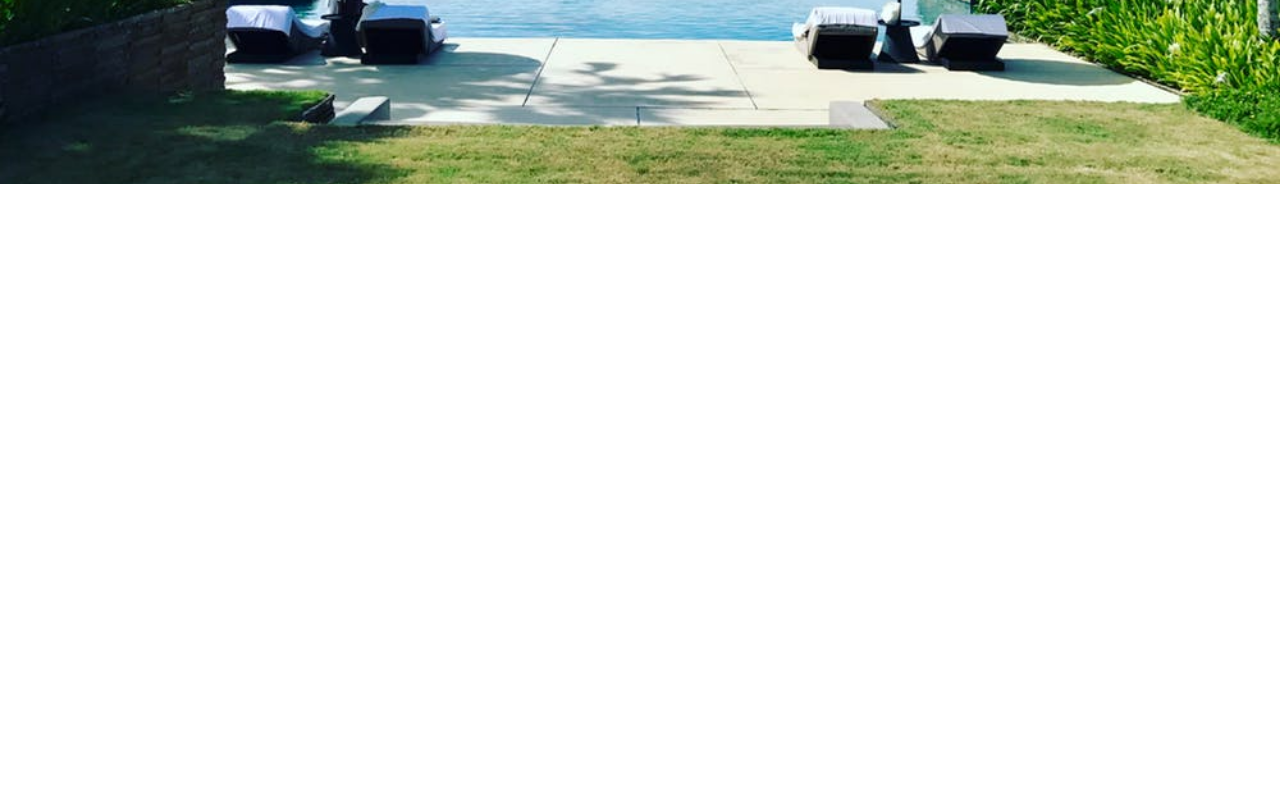
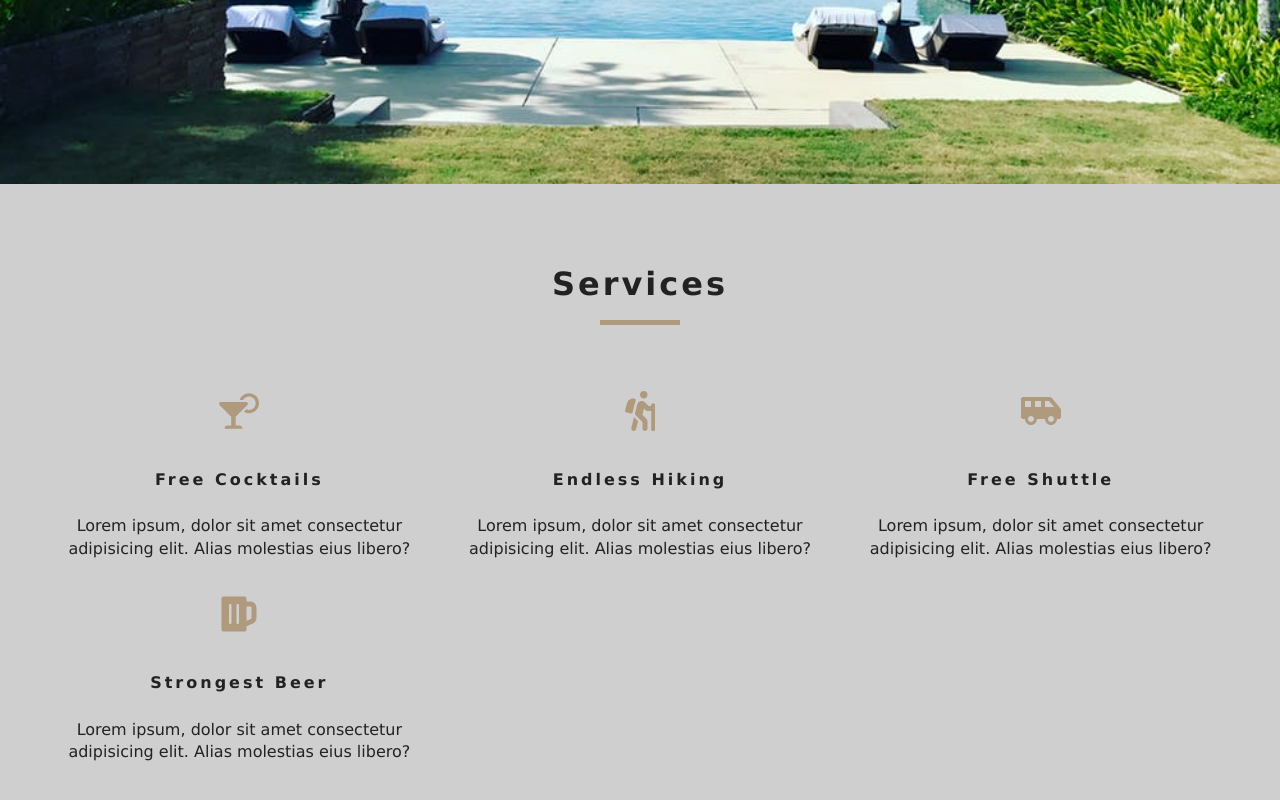
Before and after one commit to Safro94/beach-resort, a React (Create React App) app: page / in a window 1280 px wide. Shown: the part 616-1416 px from the top of the page. Before the commit the page ends 800 px from the top, so only its background shows below. Built offline with nearby package versions, Linux system fonts and the light colour scheme.

Commit message:
add services section

```diff
--- /dev/null
+++ b/src/components/services/index.module.scss
@@ -0,0 +1,23 @@
+@import '../../styles/index.scss';
+
+.container {
+	padding: 5rem 0;
+	background: $darkGrey;
+	text-align: center;
+
+	.servicesContainer {
+		width: 90vw;
+		margin: 0 auto;
+		display: grid;
+		grid-template-columns: repeat(auto-fit, minmax(255px, 1fr));
+		grid-row-gap: 2rem;
+		grid-column-gap: 50px;
+	}
+}
+
+@include mq-md {
+	.servicesContainer {
+		width: 95vw;
+		max-width: 1170px;
+	}
+}
--- /dev/null
+++ b/src/components/services/index.tsx
@@ -0,0 +1,58 @@
+import React, { FC } from 'react'
+import { FaCocktail, FaHiking, FaShuttleVan, FaBeer } from 'react-icons/fa';
+
+import Title from '../title';
+import Service from './service';
+
+import styles from './index.module.scss';
+
+export interface IService {
+  id: number,
+  icon: React.ReactElement,
+  title: string,
+  info: string
+}
+
+const services: IService[] = [
+  {
+    id: 1,
+    icon: <FaCocktail />,
+    title: "Free Cocktails",
+    info:
+      "Lorem ipsum, dolor sit amet consectetur adipisicing elit. Alias molestias eius libero?"
+  },
+  {
+    id: 2,
+    icon: <FaHiking />,
+    title: "Endless Hiking",
+    info:
+      "Lorem ipsum, dolor sit amet consectetur adipisicing elit. Alias molestias eius libero?"
+  },
+  {
+    id: 3,
+    icon: <FaShuttleVan />,
+    title: "Free Shuttle",
+    info:
+      "Lorem ipsum, dolor sit amet consectetur adipisicing elit. Alias molestias eius libero?"
+  },
+  {
+    id: 4,
+    icon: <FaBeer />,
+    title: "Strongest Beer",
+    info:
+      "Lorem ipsum, dolor sit amet consectetur adipisicing elit. Alias molestias eius libero?"
+  }
+]
+
+const Services: FC = () => {
+  return (
+    <section className={styles.container}>
+      <Title title='services' />
+      <div className={styles.servicesContainer}>
+        {services.map(item => <Service key={item.id} service={item} />)}
+      </div>
+    </section>
+  )
+}
+
+export default Services
--- /dev/null
+++ b/src/components/services/service/index.module.scss
@@ -0,0 +1,24 @@
+@import '../../../styles/index.scss';
+
+.icon {
+	display: inline-block;
+	color: $primaryColor;
+	font-size: 2.5rem;
+	margin-bottom: 1.5rem;
+}
+
+.title {
+	letter-spacing: $mainSpacing;
+	text-transform: capitalize;
+}
+
+.info {
+	width: 80%;
+	margin: 0 auto;
+}
+
+@include mq-lg {
+	.info {
+		width: 100%;
+	}
+}
--- /dev/null
+++ b/src/components/services/service/index.tsx
@@ -0,0 +1,21 @@
+import React, { FC } from 'react'
+
+import { IService } from '../index';
+
+import styles from './index.module.scss';
+
+interface ServiceProps {
+  service: IService
+}
+
+const Service: FC<ServiceProps> = ({ service: { icon, title, info } }) => {
+  return (
+    <article>
+      <span className={styles.icon}>{icon}</span>
+      <h6 className={styles.title}>{title}</h6>
+      <p className={styles.info}>{info}</p>
+    </article>
+  )
+}
+
+export default Service
--- /dev/null
+++ b/src/components/title/index.module.scss
@@ -0,0 +1,20 @@
+@import '../../styles/index.scss';
+
+.container {
+	text-align: center;
+	margin-bottom: 4rem;
+
+	.title {
+		font-size: 2rem;
+		letter-spacing: $mainSpacing;
+		text-transform: capitalize;
+		margin-bottom: 1rem;
+	}
+
+	.separator {
+		width: 5rem;
+		height: 5px;
+		margin: 0 auto;
+		background: $primaryColor;
+	}
+}
--- /dev/null
+++ b/src/components/title/index.tsx
@@ -0,0 +1,18 @@
+import React, { FC } from 'react'
+
+import styles from './index.module.scss';
+
+interface TitleProps {
+  title: string
+}
+
+const Title: FC<TitleProps> = ({ title }) => {
+  return (
+    <div className={styles.container}>
+      <h4 className={styles.title}>{title}</h4>
+      <div className={styles.separator} />
+    </div>
+  )
+}
+
+export default Title
--- a/src/pages/home/index.tsx
+++ b/src/pages/home/index.tsx
@@ -3,6 +3,7 @@ import { Link } from 'react-router-dom';
 
 import Hero from '../../components/hero';
 import Banner from '../../components/banner';
+import Services from '../../components/services';
 
 import { ROOMS } from '../../utils/routes';
 
@@ -10,6 +11,7 @@ import styles from './index.module.scss';
 
 const Home: FC = () => {
 	return (
+		<>
 			<Hero>
 				<Banner title='luxurious rooms' subtitle='deluxe rooms starting at $299'>
 					<Link to={ROOMS} className={styles.button}>
@@ -17,6 +19,8 @@ const Home: FC = () => {
 				</Link>
 				</Banner>
 			</Hero>
+			<Services />
+		</>
 	);
 };
 
```
Also changed, not shown: 1 other file (tests, documents, lock files or other folders). Lines whose indentation alone changed are shown as unchanged.
